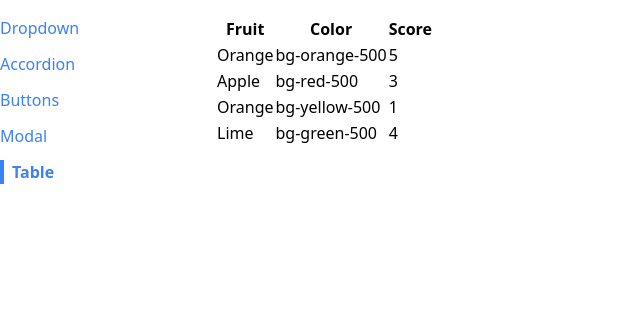
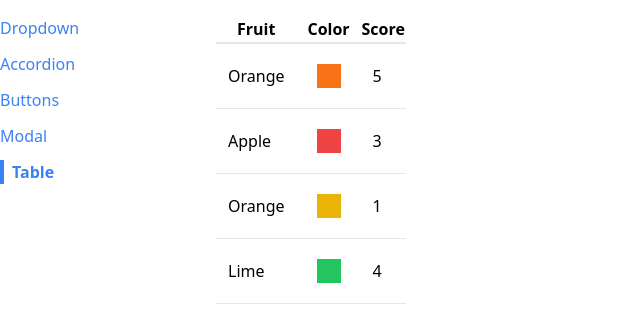
Before and after one commit to Pawelv9/comps, a React (Create React App) app: page /table in a window 1280 px wide. Shown: the top 322 px of the page, without its empty margins (0-640 px from the left). Built offline with nearby package versions, Linux system fonts and the light colour scheme.

Commit message:
added styles to the table

```diff
--- a/src/components/Table.js
+++ b/src/components/Table.js
@@ -3,18 +3,20 @@
 function Table({ data }) {
     const renderedRows = data.map(fruit => {
         return (
-            <tr key={fruit.name}>
-                <td>{fruit.name}</td>
-                <td>{fruit.color}</td>
-                <td>{fruit.score}</td>
+            <tr className='border-b' key={fruit.name}>
+                <td className='p-3'>{fruit.name}</td>
+                <td className='p-3'>
+                    <div className={`p-3 m-2 ${fruit.color}`}></div>
+                </td>
+                <td className='p-3'>{fruit.score}</td>
             </tr>
         );
     });
 
     return (
-        <table>
+        <table className='table-auto border-spacing-2'>
             <thead>
-            <tr>
+            <tr className='border-b-2'>
                 <th>Fruit</th>
                 <th>Color</th>
                 <th>Score</th>
```
